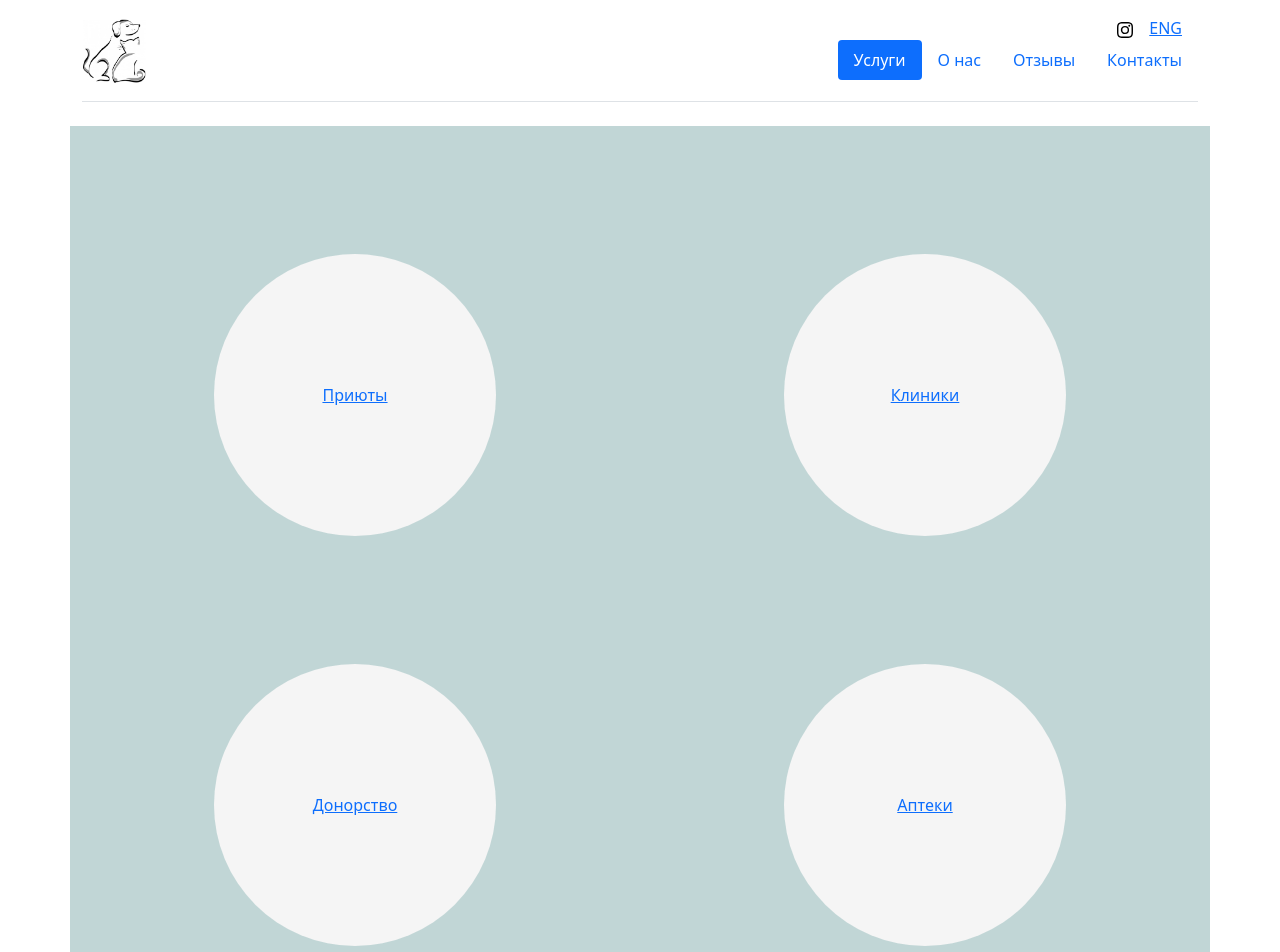
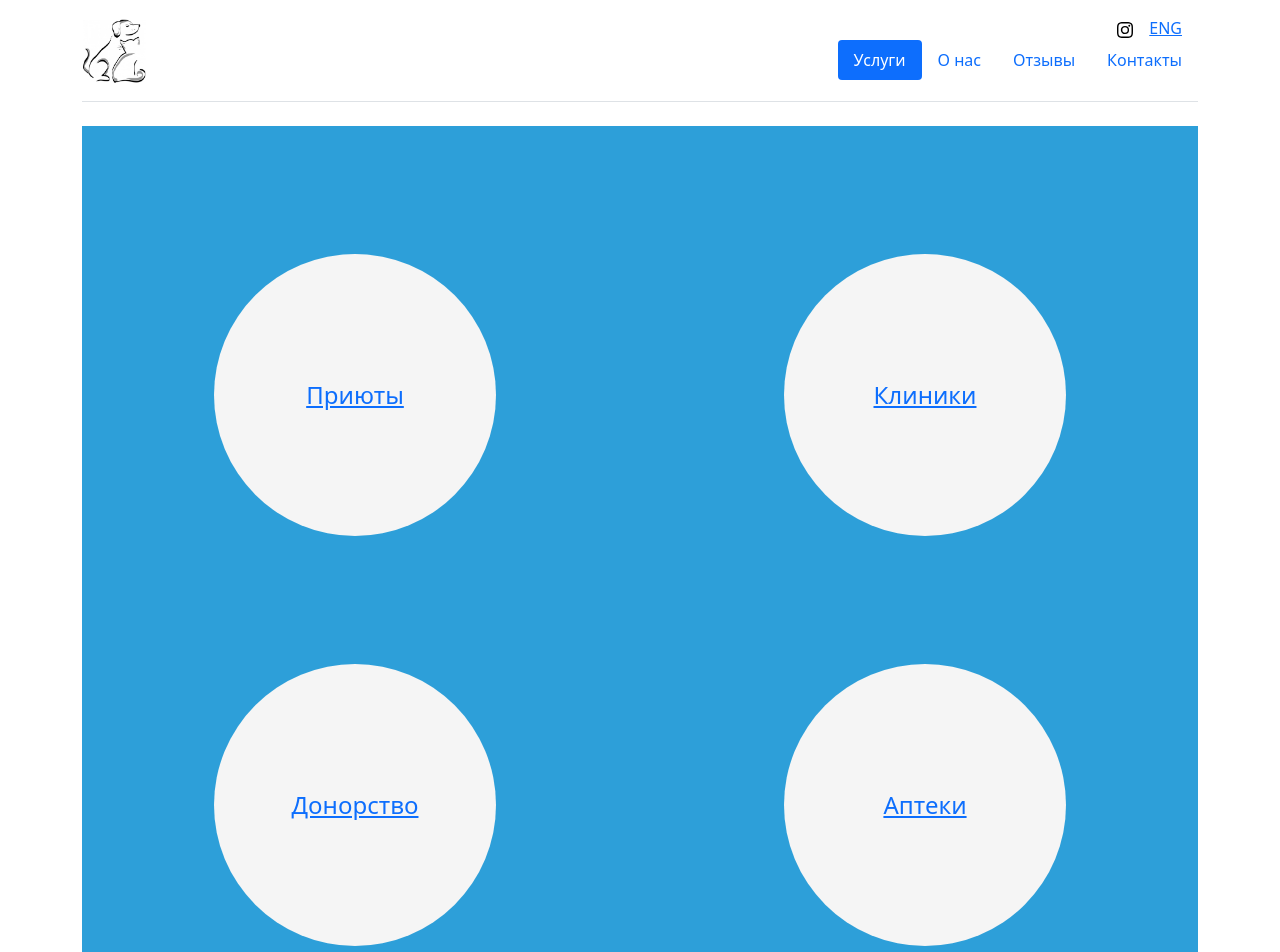
Before and after one commit to TsapovA/tsapova.github.com, an Angular app: page / in a window 1280 px wide. Shown: the top 952 px of the page. Built offline with nearby package versions, Linux system fonts and the light colour scheme.

Commit message:
bugfix/modify-service-welcome

```diff
--- a/src/app/services-welcome/services-welcome.component.html
+++ b/src/app/services-welcome/services-welcome.component.html
@@ -1,20 +1,20 @@
 <div class="container background-blue">
 
-  <div class="row flex-row justify-content-around align-items-center padding-top-big">
+  <section class="row flex-row justify-content-around align-items-center padding-top-big">
       <div class="circle">
-        <a href="#">Приюты</a>
+        <a class="link-to-service" href="#">Приюты</a>
       </div>
       <div class="circle">
-        <a href="#">Клиники</a>
+        <a class="link-to-service" href="#">Клиники</a>
       </div>
-  </div>
-  <div class="row flex-row justify-content-around align-items-center padding-top-big padding-bottom-big">
+  </section>
+  <section class="row flex-row justify-content-around align-items-center padding-top-big padding-bottom-big">
     <div class="circle">
-      <a href="#">Донорство</a>
+      <a class="link-to-service" href="#">Донорство</a>
     </div>
     <div class="circle">
-      <a href="#">Аптеки</a>
+      <a class="link-to-service" href="#">Аптеки</a>
     </div>
-  </div>
+  </section>
 
 </div>
--- a/src/app/services-welcome/services-welcome.component.scss
+++ b/src/app/services-welcome/services-welcome.component.scss
@@ -1,5 +1,6 @@
 .background-blue {
-  background-color: #c1d6d6;
+  background-clip: content-box;
+  background-color: #2d9fd9;
 }
 /*
 .circle {
@@ -46,4 +47,11 @@
   vertical-align: middle;
 }
 
+.link-to-service {
+  font-size: 1.5rem;
+
+  :hover {
+
+  }
+}
 /*---------------------------------------------*/
```
